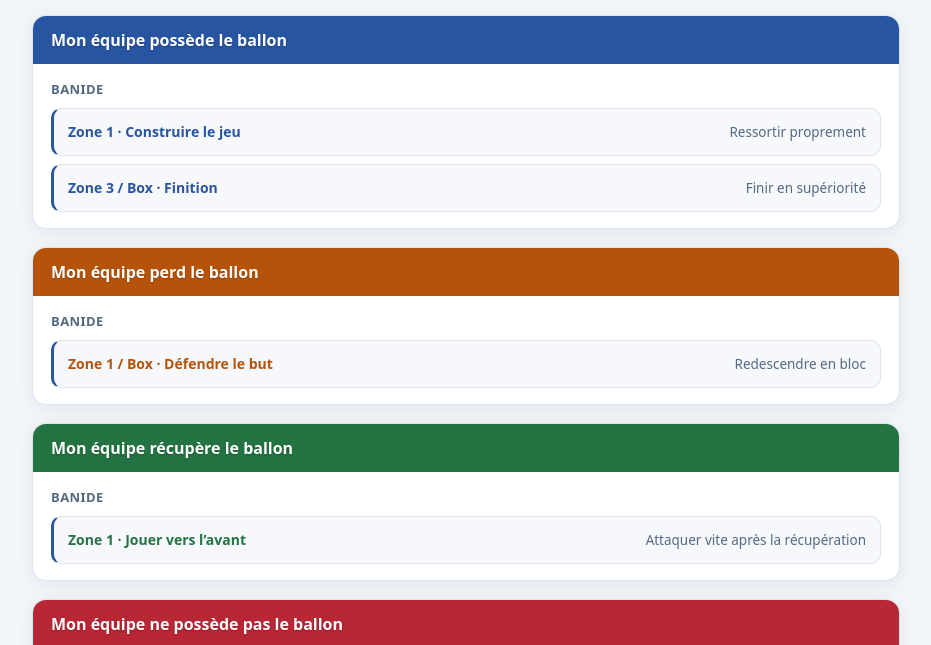
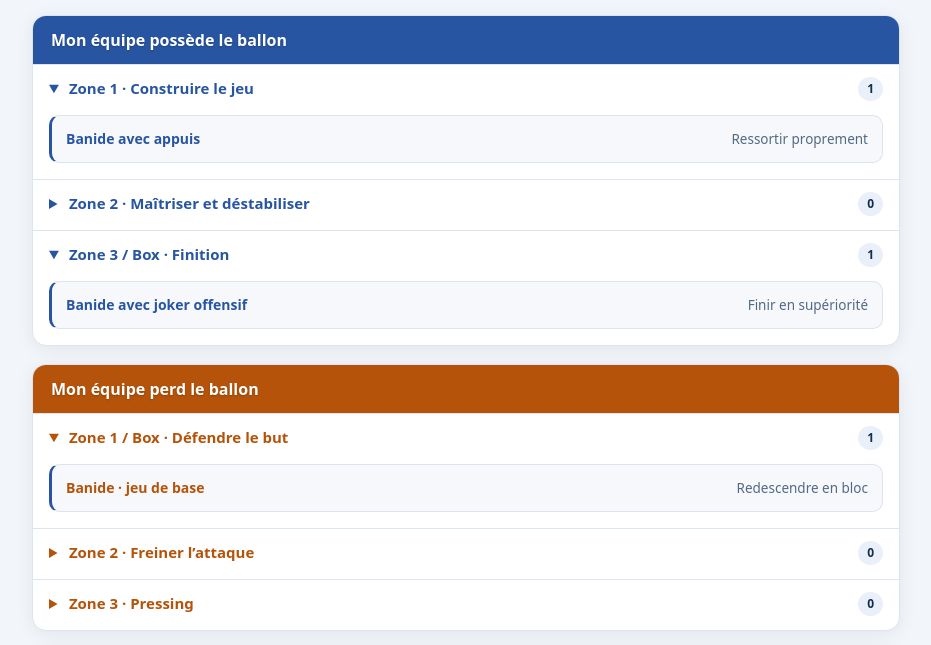
Before and after one commit to Mouchhh/FOOT-U16-2026-2027, a browser extension: page imported-exercises-view.html in a window 1280 px wide. Shown: the part 91-736 px from the top of the page, without its empty margins (174-1105 px from the left). Drawn offline with Linux system fonts and the light colour scheme; a web font is replaced by a local one.

Commit message:
Restore five game themes and all zone objectives in exercise classification

```diff
--- /dev/null
+++ b/imported-exercises-classification.js
@@ -0,0 +1,40 @@
+/* Presentation only: theme → zone objective → supplied exercises.
+   EXOS, FICHE_MOMENTS and the original sheets/animation engine remain unchanged. */
+function renderSuppliedExerciseClassification() {
+  const selected = Number(location.hash.slice(1));
+  if (location.hash && EXOS[selected]) return;
+
+  const sections = Object.entries(FICHE_MOMENTS).map(([moment, theme]) => {
+    const entries = EXOS.map((exercise, index) => ({ exercise, index }))
+      .filter(({ exercise }) => exercise.moment === moment);
+    // Always show the twelve agreed zone objectives, including empty folders.
+    // Ludique keeps the sub-labels from the supplied exercises.
+    const objectives = theme.subs.length ? theme.subs : [...new Set(entries.map(({ exercise }) => exercise.sub))];
+    const section = h('section', { class: 'b-theme', 'data-moment': moment },
+      h('h2', {}, theme.label));
+    section.style.setProperty('--band', theme.band);
+    section.style.setProperty('--theme', theme.accent);
+
+    for (const objective of objectives) {
+      const exercises = entries.filter(({ exercise }) => exercise.sub === objective);
+      const folder = h('details', { class: 'b-objective', 'data-objective': objective, open: exercises.length > 0 },
+        h('summary', {}, h('span', {}, objective),
+          h('span', { class: 'b-objective-count' }, String(exercises.length))));
+      const links = h('div', { class: 'b-list' });
+      for (const { exercise, index } of exercises) {
+        links.append(h('a', { href: '#' + index, 'data-exercise-id': exercise.id },
+          h('b', {}, exercise.title), h('span', {}, exercise.obj || exercise.goal)));
+      }
+      if (!exercises.length) links.append(h('p', { class: 'b-empty' }, 'Aucun exercice pour le moment.'));
+      folder.append(links);
+      section.append(folder);
+    }
+    return section;
+  });
+  document.body.replaceChildren(h('main', { class: 'b-home' },
+    h('header', { class: 'b-head' }, h('img', { src: LOGO, alt: '' }), h('h1', {}, 'Exos foot')),
+    ...sections));
+}
+// The original hash listener opens sheets; this listener only lays out the index.
+addEventListener('hashchange', renderSuppliedExerciseClassification);
+renderSuppliedExerciseClassification();
--- a/imported-exercises-theme.css
+++ b/imported-exercises-theme.css
@@ -117,3 +117,15 @@ button, input, select { font-family: inherit; }
   .f-card { height: auto; overflow: visible; box-shadow: none; }
   .xs-panel { overflow: visible; }
 }
+
+/* 6. Theme folders and the agreed zone objectives. */
+.b-objective { border-top: 1px solid var(--line); padding: 0 16px; }
+.b-objective > summary { min-height: 50px; padding: 12px 0; cursor: pointer; color: var(--theme); font-weight: 650; line-height: 1.5; }
+.b-objective > summary > span:first-child { margin-left: 4px; }
+.b-objective-count { float: right; margin-left: 10px; padding: 0 9px; border-radius: 99px; background: var(--blue-soft); color: var(--club-navy); font-size: 12px; line-height: 24px; }
+.b-objective > .b-list { padding-bottom: 16px; }
+.b-empty { padding: 4px 0 0; color: var(--muted); font-size: 13px; }
+@media (max-width: 480px) {
+  .b-objective { padding-inline: 12px; }
+  .b-objective > summary { font-size: 14px; }
+}
--- a/imported-exercises-view.html
+++ b/imported-exercises-view.html
@@ -533,7 +533,7 @@ body:has(.b-home) { display: block; height: auto; }
 @media (max-width: 820px) { .f-card .f-num { display: none; } .f-card .f-top b { font-size: 16px; line-height: 1.1; } .f-back { width: 30px; height: 30px; font-size: 17px; } }
 
 </style>
-<link rel="stylesheet" href="imported-exercises-theme.css?v=moments-147">
+<link rel="stylesheet" href="imported-exercises-theme.css?v=folders-148">
 </head>
 <body>
 <div id="toast" role="status" aria-live="polite"></div>
@@ -1670,5 +1670,6 @@ function renderBundle(list) {
 if (typeof EXOS !== 'undefined') renderBundle(EXOS); else document.body.append(renderFiche(EXO));
 
 </script>
+<script src="imported-exercises-classification.js?v=folders-148"></script>
 </body>
 </html>
--- a/imported-exercises.js
+++ b/imported-exercises.js
@@ -2,7 +2,7 @@
 const suppliedExerciseIds=['banide-proteger','banide-joker','banide-ludique','banide-pressing','banide-appuis','banide-base','banide-contre'];
 renderBibleCatalogue=function(){
  ensureBibleCatalogue();const root=$('training-catalogue');root.parentElement.classList.add('supplied-exercises-catalogue');if(root.querySelector('#supplied-exercises-frame'))return;
- bibleDisposeDiagrams(root);root.replaceChildren();const frame=document.createElement('iframe');frame.id='supplied-exercises-frame';frame.title='Exercices fournis · classement et fiches animées';frame.src='imported-exercises-view.html?v=moments-147';frame.style.cssText='display:block;width:100%;height:max(680px,calc(100dvh - 170px));border:0;border-radius:14px;background:#f2f5f9';root.append(frame);
+ bibleDisposeDiagrams(root);root.replaceChildren();const frame=document.createElement('iframe');frame.id='supplied-exercises-frame';frame.title='Exercices fournis · classement et fiches animées';frame.src='imported-exercises-view.html?v=folders-148';frame.style.cssText='display:block;width:100%;height:max(680px,calc(100dvh - 170px));border:0;border-radius:14px;background:#f2f5f9';root.append(frame);
 };
 // Existing saved copies remain readable; revisiting their source opens the supplied sheet.
 const reuseBeforeImportedExercises=trainingReuseExercise;
```
Also changed, not shown: docs/imported-exercises.md (+3 -3 lines), index.html (+1 -1 lines), 1 other file.
